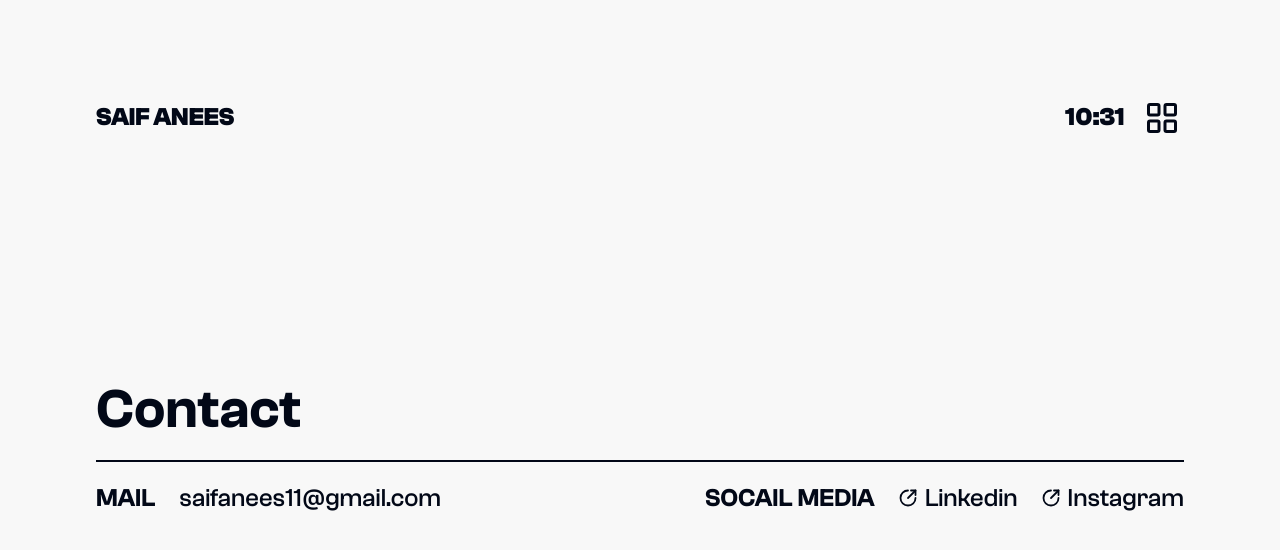
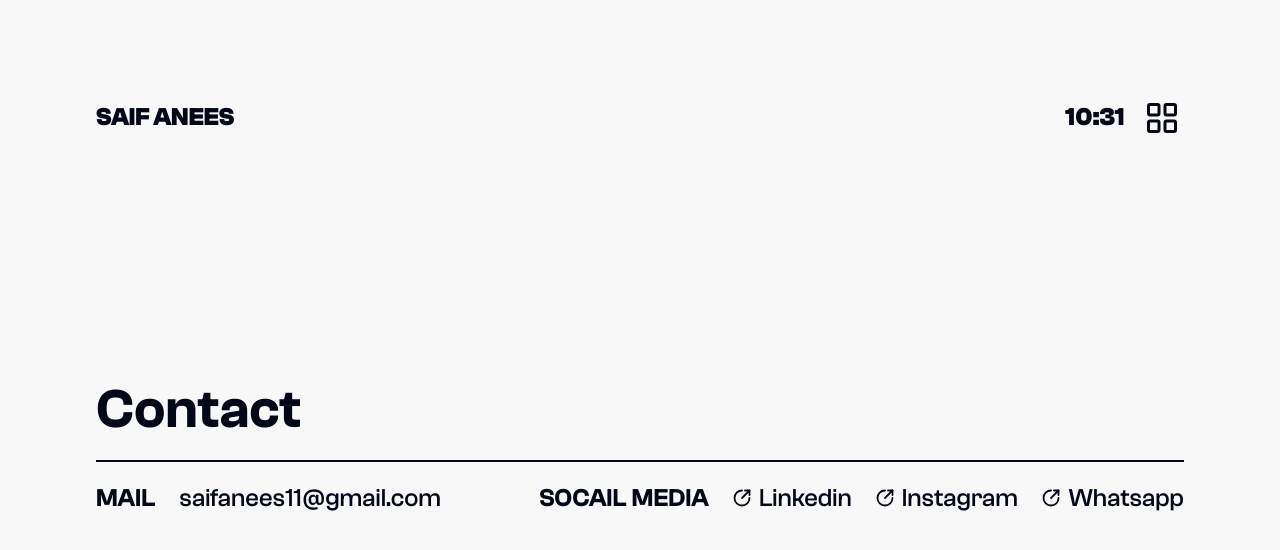
Before and after one commit to saiFaneeS/saifanees-portfolio, a Next.js app: page /contact in a window 1280 px wide. Shown: the top 550 px of the page. Built offline with nearby package versions, Linux system fonts and the light colour scheme.

Commit message:
added whatsapp, removed auto switch from works

```diff
--- a/components/Contact.jsx
+++ b/components/Contact.jsx
@@ -52,6 +52,14 @@ const Contact = () => {
                   <ArrowUpRightFromCircle size={18} strokeWidth={2.4} />
                   Instagram
                 </Link>
+                <Link
+                  target="_blank"
+                  href={"https://wa.me/+9203283490764"}
+                  className="flex gap-2 items-center text-lg font-medium"
+                >
+                  <ArrowUpRightFromCircle size={18} strokeWidth={2.4} />
+                  Whatsapp
+                </Link>
               </ul>
             </div>
           </div>
--- a/components/Projects.jsx
+++ b/components/Projects.jsx
@@ -38,10 +38,6 @@ const Projects = () => {
   useEffect(() => {
     setPageChanged(false);
 
-    const intervalId = setInterval(() => {
-      setCurrentProjectIndex((prevIndex) => (prevIndex + 1) % projects.length);
-    }, 10000);
-
     const handleKeyDown = (e) => {
       if (e.key === "ArrowUp" || e.key === "ArrowLeft") {
         setCurrentProjectIndex(
@@ -57,7 +53,6 @@ const Projects = () => {
     window.addEventListener("keydown", handleKeyDown);
 
     return () => {
-      clearInterval(intervalId);
       window.removeEventListener("keydown", handleKeyDown);
     };
   }, []);
@@ -117,7 +112,9 @@ const Projects = () => {
                       <Image
                         src={`/icons/${project.icons}`}
                         className={`h-5 w-5 ${
-                          index === currentProjectIndex ? "invert" : "contrast-150"
+                          index === currentProjectIndex
+                            ? "invert"
+                            : "contrast-150"
                         }`}
                         alt=""
                         height={"100"}
```
